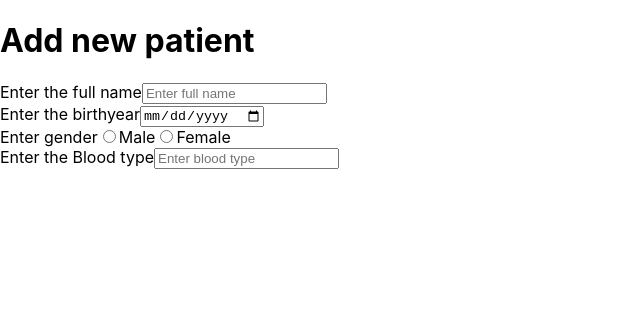
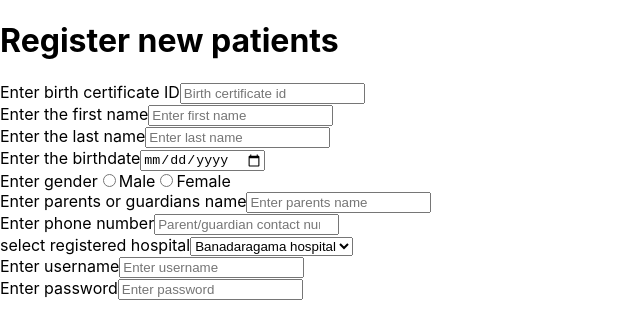
Before and after one commit to Chenuka1/Individual_project, a React (Create React App) app in the folder client/: page / in a window 1280 px wide. Shown: the top 336 px of the page, without its empty margins (0-640 px from the left). Built offline with nearby package versions, Linux system fonts and the light colour scheme.

Commit message:
Update addUsers.jsx

```diff
--- a/client/src/pages/addUsers.jsx
+++ b/client/src/pages/addUsers.jsx
@@ -2,12 +2,16 @@ import React from "react";
 
 function AddUsers() {
   return (
-    <div>
-      <h1>Add new patient</h1>
+    <div className="form">
+      <h1>Register new patients</h1>
       <form>
-        <label>Enter the full name</label>
-        <input type="text" placeholder="Enter full name"/><br></br>
-        <label>Enter the birthyear</label>
+        <label>Enter birth certificate ID</label>
+        <input type="text" placeholder="Birth certificate id" /><br></br>
+        <label>Enter the first name</label>
+        <input type="text" placeholder="Enter first name"/><br></br>
+        <label>Enter the last name</label>
+        <input type="text" placeholder="Enter last name"/><br></br>
+        <label>Enter the birthdate</label>
         <input type="date" placeholder="Enter birthdate"/><br></br>
         <label>Enter gender</label>
         <label>
@@ -19,19 +23,20 @@ function AddUsers() {
             Female
         </label>
         <br></br>
-        <label>Enter the Blood type</label>
-        <input type="text" placeholder="Enter blood type" /><br></br>
+        <label>Enter parents or guardians name</label>
+        <input type="text" placeholder="Enter parents name"/><br></br>
+        <label>Enter phone number</label>
+        <input type="number" placeholder="Parent/guardian contact number"/><br></br>
+        <label>select registered hospital</label>
+        <select>
+          <option>Banadaragama hospital</option>
+          <option>Asiri hospital</option>
 
-
-
-
-
-
-
-
-
-
-
+        </select><br></br>
+        <label>Enter username</label>
+        <input type="text" placeholder="Enter username"/><br></br>
+        <label>Enter password</label>
+        <input type="password" placeholder="Enter password"/><br></br>
 
 
 
```
